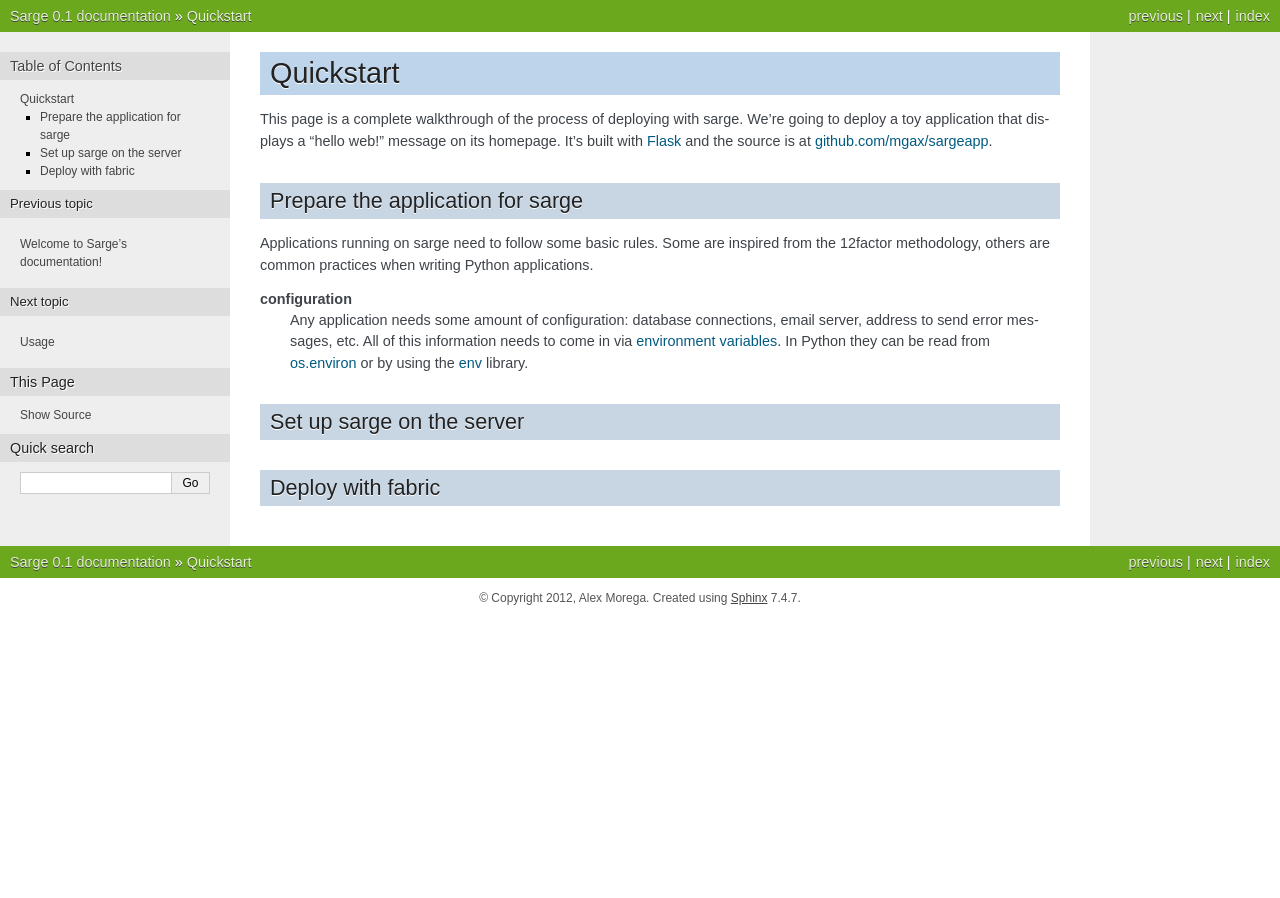
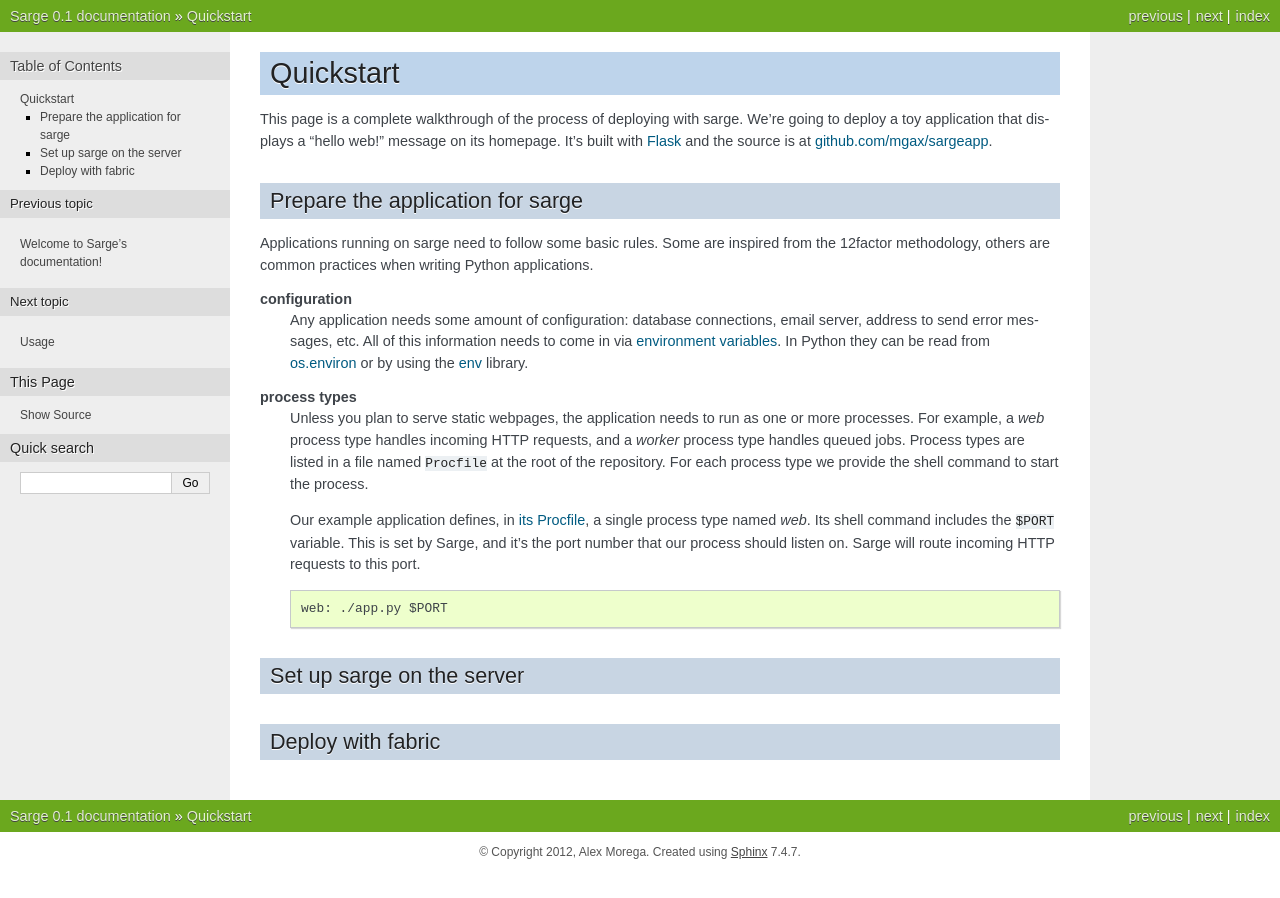
Before and after one commit to mgax/airship, a Sphinx documentation site: the page built from docs/quickstart.rst, in a window 1280 px wide. Built offline with Sphinx 7.4.7, drawn with Linux system fonts in a browser that asks for light colours.

Commit message:
process types and $PORT

```diff
--- a/docs/quickstart.rst
+++ b/docs/quickstart.rst
@@ -28,6 +28,26 @@
 .. _os.environ: http://docs.python.org/library/os#os.environ
 .. _env: http://pypi.python.org/pypi/env
 
+**process types**
+    Unless you plan to serve static webpages, the application needs to
+    run as one or more processes. For example, a `web` process type
+    handles incoming HTTP requests, and a `worker` process type handles
+    queued jobs. Process types are listed in a file named ``Procfile``
+    at the root of the repository. For each process type we provide the
+    shell command to start the process.
+
+    Our example application defines, in `its Procfile`_, a single
+    process type named `web`. Its shell command includes the ``$PORT``
+    variable. This is set by Sarge, and it's the port number that our
+    process should listen on. Sarge will route incoming HTTP requests to
+    this port.
+
+    ::
+
+        web: ./app.py $PORT
+
+.. _its Procfile: https://github.com/mgax/sargeapp/blob/master/Procfile
+
 
 Set up sarge on the server
 --------------------------
```
